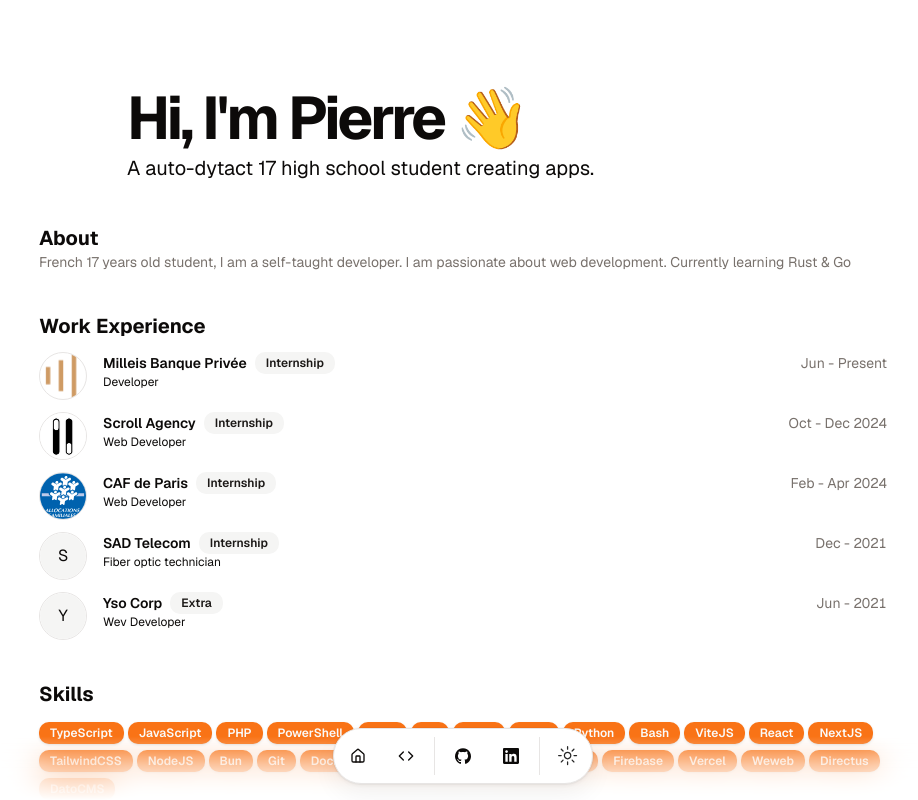
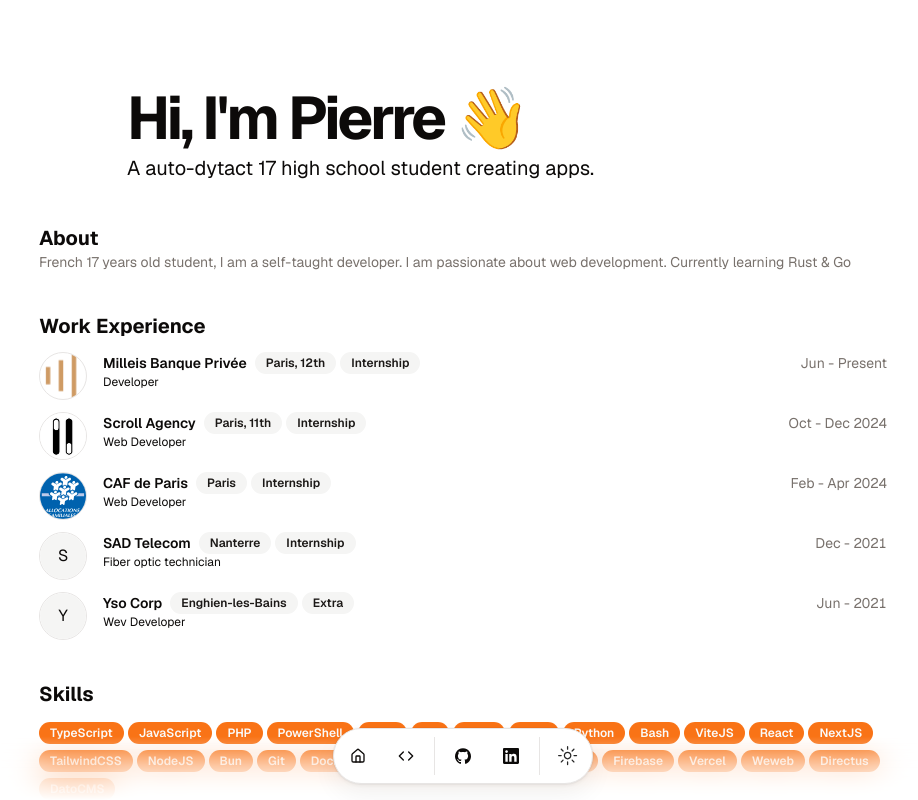
Before and after one commit to Piarre/portfolio, a Next.js app: page / in a window 1280 px wide. Shown: the top 800 px of the page, without its empty margins (177-1095 px from the left). Built offline with nearby package versions, Linux system fonts and the light colour scheme.

Commit message:
feat: add location prop to ResumeCard and update badge styles

```diff
--- a/package.json
+++ b/package.json
@@ -12,7 +12,7 @@
     "@radix-ui/react-avatar": "^1.0.4",
     "@radix-ui/react-icons": "^1.3.0",
     "@radix-ui/react-separator": "^1.1.0",
-    "@radix-ui/react-slot": "^1.0.2",
+    "@radix-ui/react-slot": "^1.2.3",
     "@radix-ui/react-tooltip": "^1.0.7",
     "@types/mdx": "^2.0.13",
     "class-variance-authority": "^0.7.0",
--- a/src/components/resume-card.tsx
+++ b/src/components/resume-card.tsx
@@ -17,6 +17,7 @@ interface ResumeCardProps {
   href?: string;
   badges?: readonly string[];
   period: string;
+  location?: string;
   description?: string;
 }
 export const ResumeCard = ({
@@ -25,6 +26,7 @@ export const ResumeCard = ({
   title,
   subtitle,
   href,
+  location,
   badges,
   period,
   description,
@@ -52,15 +54,19 @@ export const ResumeCard = ({
             <div className="flex items-center justify-between gap-x-2 text-base">
               <h3 className="inline-flex items-center justify-center font-semibold leading-none text-xs sm:text-sm">
                 {title}
-                {badges && (
-                  <span className="inline-flex gap-x-1 ml-2">
-                    {badges.map((badge, index) => (
+                <span className="inline-flex gap-x-1 ml-2">
+                  {location && (
+                    <Badge variant="secondary" className="align-middle text-xs">
+                      {location}
+                    </Badge>
+                  )}
+                  {badges &&
+                    badges.map((badge, index) => (
                       <Badge variant="secondary" className="align-middle text-xs" key={index}>
                         {badge}
                       </Badge>
                     ))}
-                  </span>
-                )}
+                </span>
                 <ChevronRightIcon
                   className={cn(
                     "size-4 translate-x-0 transform opacity-0 transition-all duration-300 ease-out group-hover:translate-x-1 group-hover:opacity-100",
--- a/src/components/ui/badge.tsx
+++ b/src/components/ui/badge.tsx
@@ -4,16 +4,16 @@ import { cva, type VariantProps } from "class-variance-authority"
 import { cn } from "@/lib/utils"
 
 const badgeVariants = cva(
-  "inline-flex items-center rounded-md border px-2.5 py-0.5 text-xs font-semibold transition-colors focus:outline-none focus:ring-2 focus:ring-ring focus:ring-offset-2",
+  "inline-flex items-center rounded-full border px-2.5 py-0.5 text-xs font-semibold transition-colors focus:outline-none focus:ring-2 focus:ring-ring focus:ring-offset-2",
   {
     variants: {
       variant: {
         default:
-          "border-transparent bg-primary text-primary-foreground shadow hover:bg-primary/80",
+          "border-transparent bg-primary text-primary-foreground hover:bg-primary/80",
         secondary:
           "border-transparent bg-secondary text-secondary-foreground hover:bg-secondary/80",
         destructive:
-          "border-transparent bg-destructive text-destructive-foreground shadow hover:bg-destructive/80",
+          "border-transparent bg-destructive text-destructive-foreground hover:bg-destructive/80",
         outline: "text-foreground",
       },
     },
--- a/src/pages/index.tsx
+++ b/src/pages/index.tsx
@@ -66,6 +66,7 @@ export default function Home() {
                 logoUrl={work.logoUrl}
                 altText={work.company}
                 title={work.company}
+                location={work.location}
                 subtitle={work.title}
                 href={work.href}
                 badges={work.badges}
```
Also changed, not shown: 1 other file (tests, documents, lock files or other folders).
